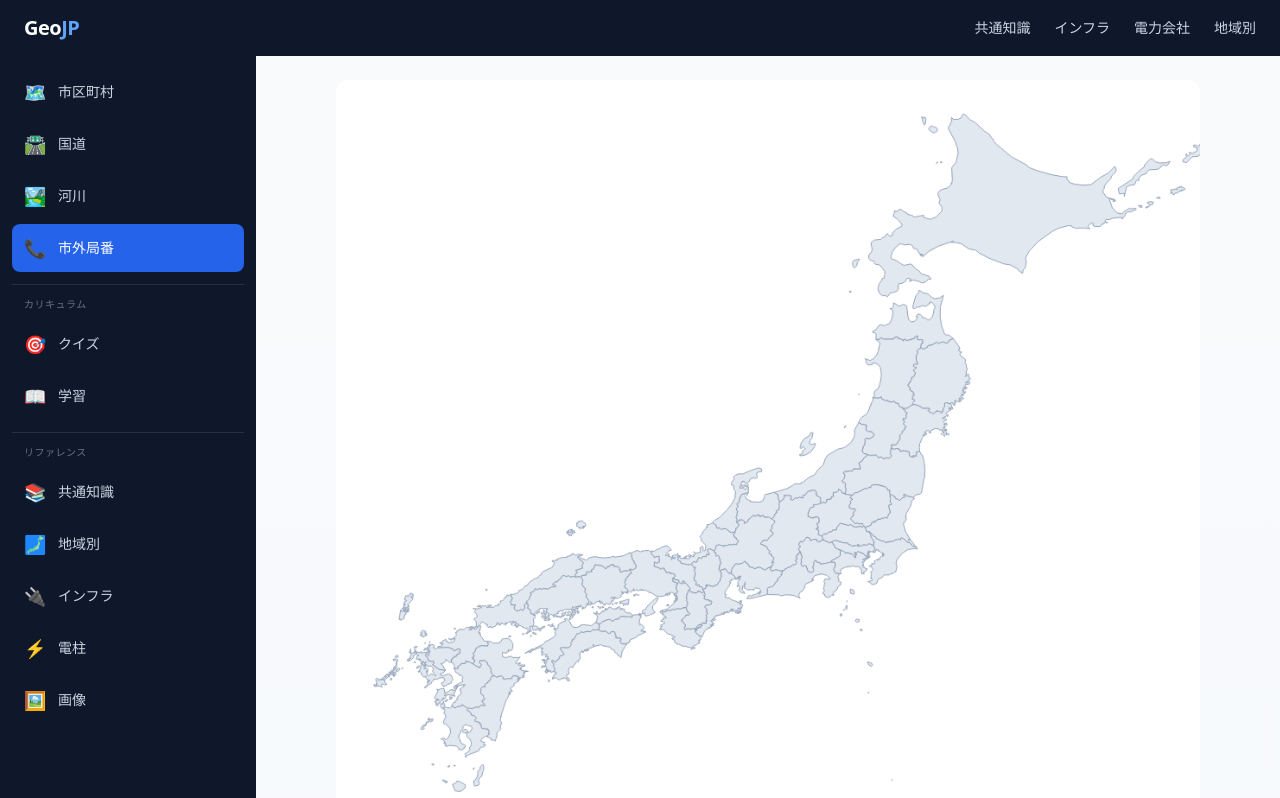
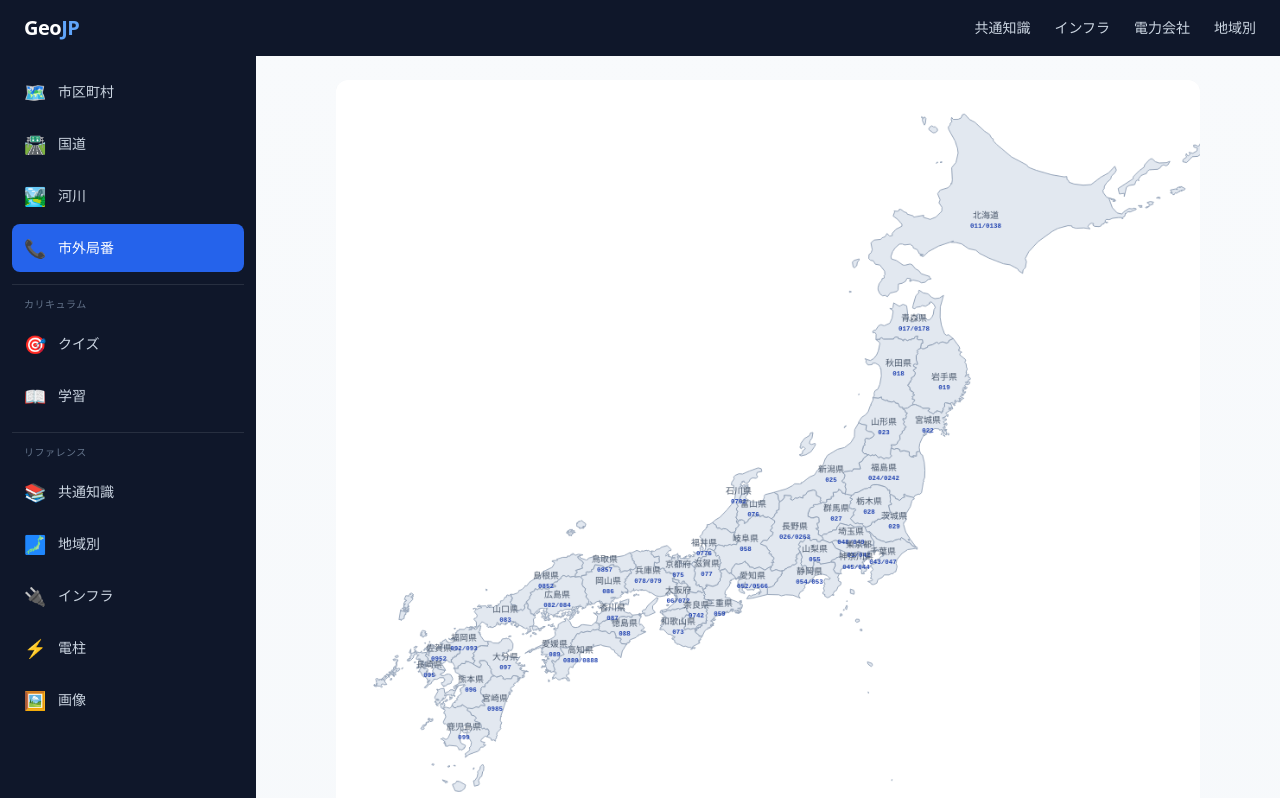
Before and after one commit to notpop/geodictionary, a Next.js app: page /area-codes in a window 1280 px wide. Shown: the top 798 px of the page. Built offline with nearby package versions, Linux system fonts and the light colour scheme.

Commit message:
Show prefecture names and area codes on area-codes map
Added prefectureAnnotations prop to JapanMap for sub-labels.
Area codes page now always shows labels with up to 2 codes per
prefecture (e.g. "大阪府" with "06/072" below).

```diff
--- a/src/app/area-codes/page.tsx
+++ b/src/app/area-codes/page.tsx
@@ -24,6 +24,20 @@ export default function AreaCodesPage() {
     return { [selected.prefCode]: '#3b82f6' }
   }, [selected])
 
+  // Build prefCode → area codes annotation for map labels
+  const prefAnnotations = useMemo(() => {
+    const map: Record<string, string[]> = {}
+    for (const ac of areaCodes) {
+      if (!map[ac.prefCode]) map[ac.prefCode] = []
+      map[ac.prefCode].push(ac.code)
+    }
+    const result: Record<string, string> = {}
+    for (const [code, codes] of Object.entries(map)) {
+      result[code] = codes.slice(0, 2).join('/')
+    }
+    return result
+  }, [areaCodes])
+
   return (
     <div className="animate-fade-in w-full max-w-full" style={{ overflowX: 'clip' }}>
       {/* Map - sticky */}
@@ -33,7 +47,8 @@ export default function AreaCodesPage() {
       >
         <JapanMap
           prefectureColors={highlightColors}
-          showLabels={!!selected}
+          showLabels={true}
+          prefectureAnnotations={prefAnnotations}
           size="full"
           zoomable={true}
         />
--- a/src/components/JapanMap.tsx
+++ b/src/components/JapanMap.tsx
@@ -19,6 +19,7 @@ interface JapanMapProps {
   prefectureColors?: Record<string, string>
   size?: 'sm' | 'md' | 'lg' | 'full'
   showLabels?: boolean
+  prefectureAnnotations?: Record<string, string>
   className?: string
   zoomable?: boolean
 }
@@ -73,6 +74,7 @@ export default function JapanMap({
   prefectureColors,
   size = 'md',
   showLabels = false,
+  prefectureAnnotations,
   className = '',
   zoomable = false,
 }: JapanMapProps) {
@@ -358,20 +360,36 @@ export default function JapanMap({
 
         {/* Prefecture labels */}
         {showLabels &&
-          mapData.prefectures.map((pref) => (
+          mapData.prefectures.map((pref) => {
+            const annotation = prefectureAnnotations?.[pref.code]
+            const baseFontSize = isZoomed ? Math.max(6, 10 * (vb.w / VB_W)) : 10
+            return (
               <text
                 key={`label-${pref.code}`}
                 x={pref.labelX}
-              y={pref.labelY}
+                y={annotation ? pref.labelY - baseFontSize * 0.3 : pref.labelY}
                 textAnchor="middle"
                 className="pointer-events-none"
                 fill="#475569"
-              fontSize={isZoomed ? Math.max(6, 10 * (vb.w / VB_W)) : 10}
+                fontSize={baseFontSize}
                 fontWeight="500"
               >
                 {pref.name}
+                {annotation && (
+                  <tspan
+                    x={pref.labelX}
+                    dy={baseFontSize * 1.1}
+                    fontSize={baseFontSize * 0.75}
+                    fontWeight="700"
+                    fill="#1e40af"
+                    fontFamily="monospace"
+                  >
+                    {annotation}
+                  </tspan>
+                )}
               </text>
-          ))}
+            )
+          })}
 
         {/* Markers */}
         {svgMarkers.map((m) => (
```
Lines whose indentation alone changed are shown as unchanged.
